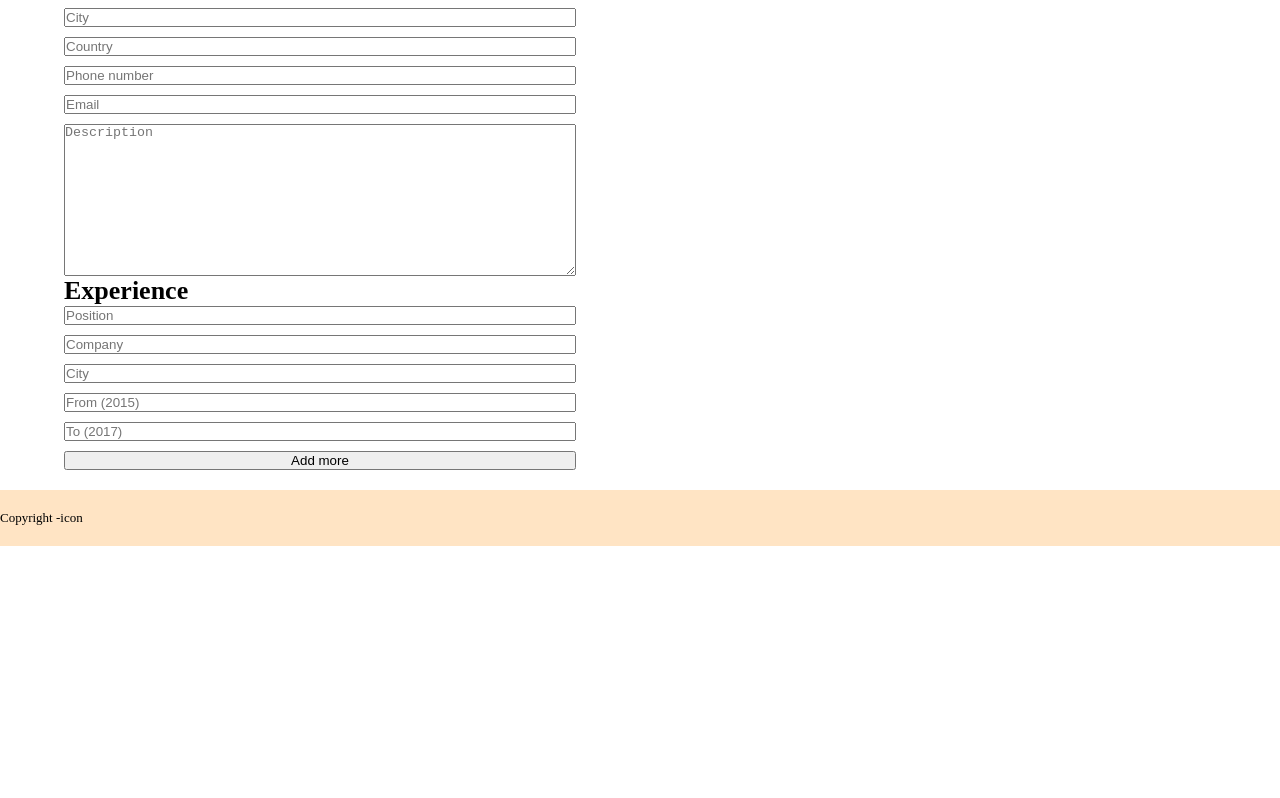
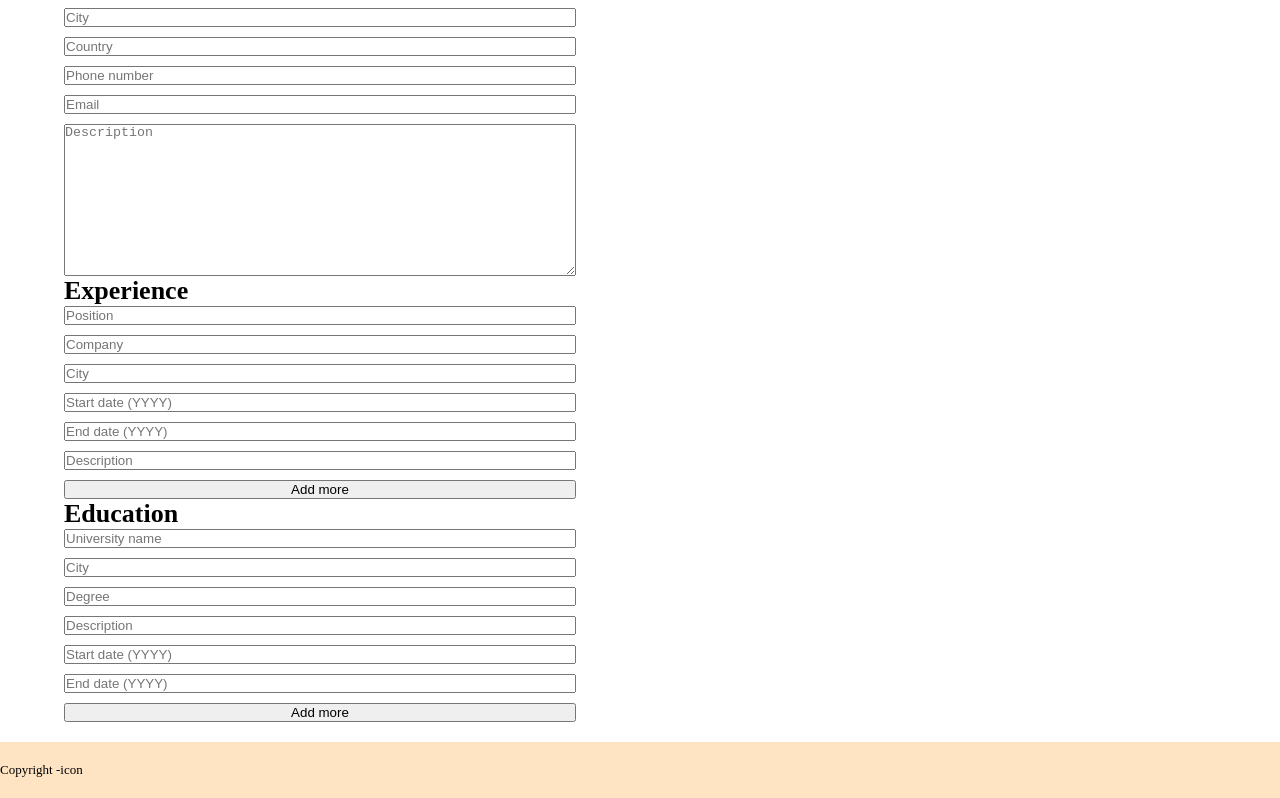
Before and after one commit to Mashha/CV-maker, a React (Vite) app: page / in a window 1280 px wide. Shown: the part 279-1077 px from the top of the page. Before the commit the page ends 825 px from the top, so only its background shows below. Built offline with nearby package versions, Linux system fonts and the light colour scheme.

Commit message:
added education form

```diff
--- a/src/App.css
+++ b/src/App.css
@@ -53,6 +53,18 @@ main {
   gap: 10px;
 }
 
+/* education form */
+.data-education {
+  width: 80%;
+  margin: auto;
+}
+
+.data-education-inner {
+  display: flex;
+  flex-direction: column;
+  gap: 10px;
+}
+
 footer {
   padding: 20px 0;
   background-color: bisque;
--- a/src/App.jsx
+++ b/src/App.jsx
@@ -4,6 +4,7 @@ import WorkData from "./components/WorkData";
 import Header from "./components/Header";
 import Footer from "./components/Footer";
 import Template from "./components/Template";
+import Education from "./components/Education";
 import "./App.css";
 
 function App() {
@@ -25,6 +26,16 @@ function App() {
     cityWork: "",
     dateFrom: "",
     dateTo: "",
+    notes: "",
+  });
+
+  const [formDataEducation, setFormDataEducation] = useState({
+    universityName: "",
+    cityUni: "",
+    degree: "",
+    educationDescription: "",
+    startDate: "",
+    endDate: "",
   });
 
   function handleChange(e) {
@@ -32,7 +43,7 @@ function App() {
       setSelectedImage(URL.createObjectURL(e.target.files[0]));
     } else {
       const value = e.target.value;
-      console.log(e.target.value)
+
       setFormData({
         ...formData,
         [e.target.name]: value,
@@ -48,7 +59,16 @@ function App() {
     });
   }
 
-  let objects = {...formData, ...formDataWork}
+  function handleEducData(e) {
+    const value = e.target.value;
+    console.log(e.target.value);
+    setFormDataEducation({
+      ...formDataEducation,
+      [e.target.name]: value,
+    });
+  }
+
+  let objects = { ...formData, ...formDataWork, ...formDataEducation };
 
   return (
     <div className="App">
@@ -57,9 +77,10 @@ function App() {
         <div className="form">
           <PersonalData {...formData} handleChange={handleChange} />
           <WorkData {...formDataWork} handleWorkData={handleWorkData} />
+          <Education {...formDataEducation} handleEducData={handleEducData} />
         </div>
         <div className="cv-letter">
-          <Template {...objects}/>
+          <Template {...objects} />
         </div>
       </main>
       <Footer />
--- /dev/null
+++ b/src/components/Education.jsx
@@ -0,0 +1,48 @@
+import React from "react";
+
+export default function Education(props) {
+  return (
+    <div className="data-education">
+      <h1>Education</h1>
+      <div className="data-education-inner">
+        <input
+          type="text"
+          name="universityName"
+          placeholder="University name"
+          onChange={props.handleEducData}
+        />
+        <input
+          type="text"
+          name="cityUni"
+          placeholder="City"
+          onChange={props.handleEducData}
+        />
+        <input
+          type="text"
+          name="degree"
+          placeholder="Degree"
+          onChange={props.handleEducData}
+        />
+        <input
+          type="text"
+          name="educationDescription"
+          placeholder="Description"
+          onChange={props.handleEducData}
+        />
+        <input
+          type="text"
+          name="startDate"
+          placeholder="Start date (YYYY)"
+          onChange={props.handleEducData}
+        />
+        <input
+          type="text"
+          name="endDate"
+          placeholder="End date (YYYY)"
+          onChange={props.handleEducData}
+        />
+        <button>Add more</button>
+      </div>
+    </div>
+  );
+}
--- a/src/components/Template.jsx
+++ b/src/components/Template.jsx
@@ -1,9 +1,9 @@
-import React from 'react'
+import React from "react";
 
 export default function Template(props) {
   return (
     <div>
-        <h1>{props.city}</h1>
+      <h1>{props.city}</h1>
     </div>
-  )
+  );
 }
--- a/src/components/WorkData.jsx
+++ b/src/components/WorkData.jsx
@@ -26,13 +26,19 @@ export default function WorkData(props) {
         <input
           type="text"
           name="dateFrom"
-          placeholder="From (2015)"
+          placeholder="Start date (YYYY)"
           onChange={props.handleWorkData}
         />
         <input
           type="text"
           name="dateTo"
-          placeholder="To (2017)"
+          placeholder="End date (YYYY)"
+          onChange={props.handleWorkData}
+        />
+        <input
+          type="text"
+          name="desc"
+          placeholder="Description"
           onChange={props.handleWorkData}
         />
         <button>Add more</button>
```
